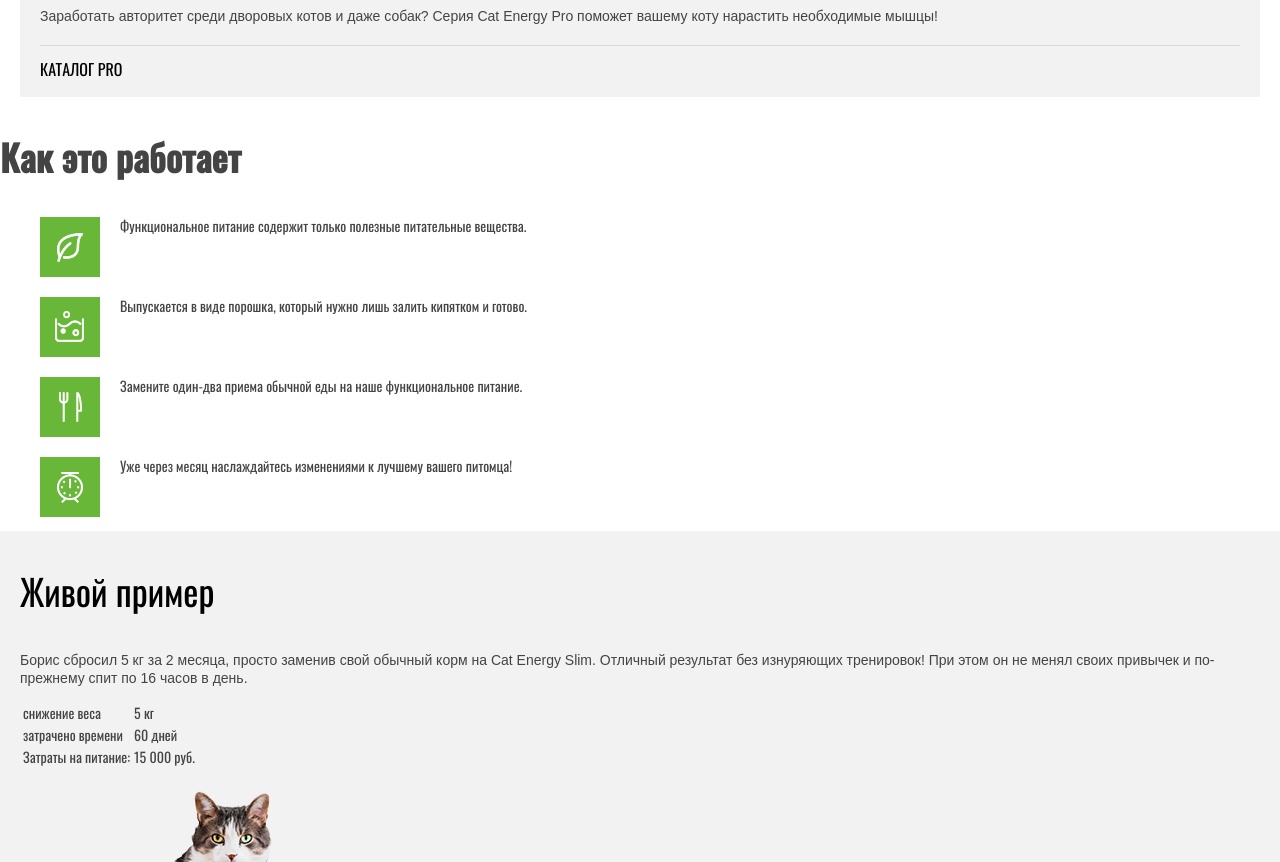
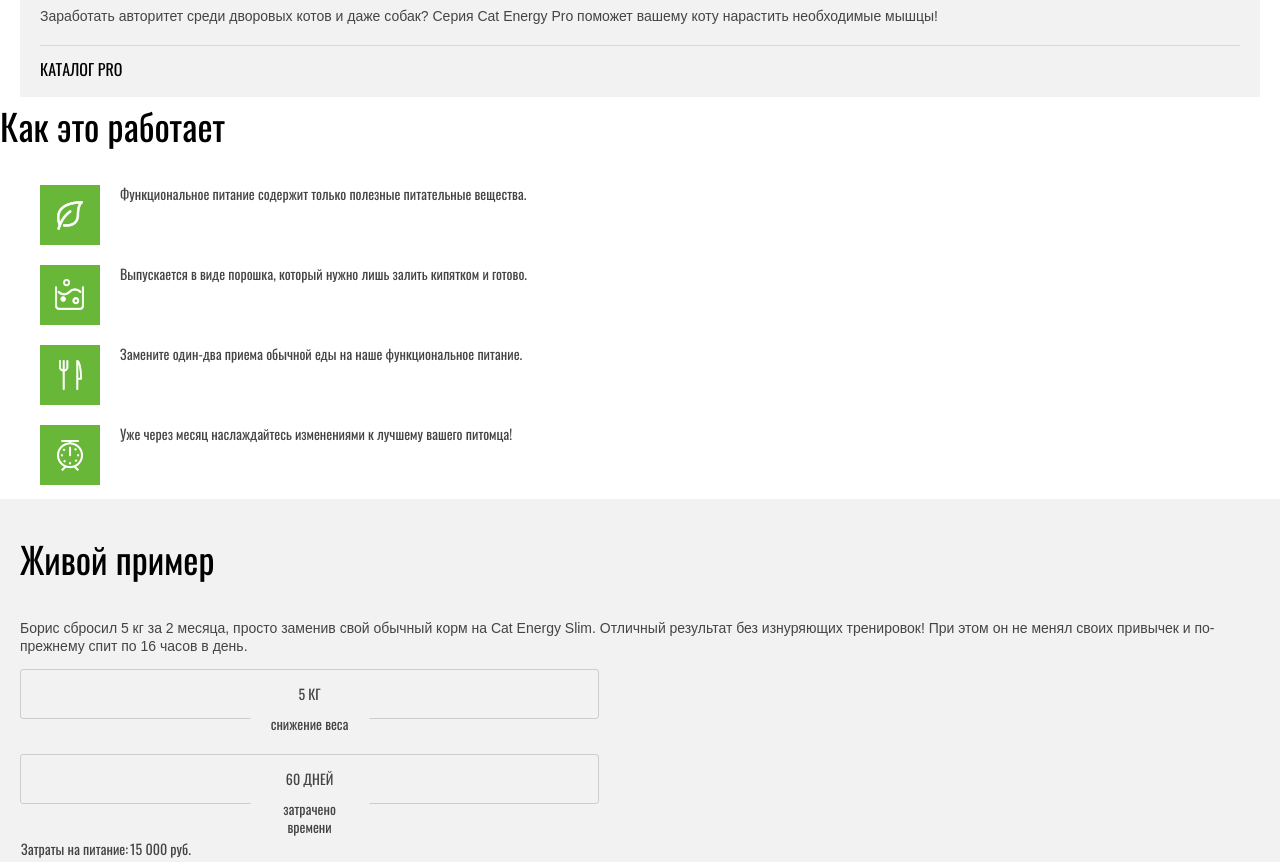
Before and after one commit to Coopersino/28813-cat-energy-16, a website: page source/index.html in a window 1280 px wide. Shown: the part 1420-2282 px from the top of the page. Drawn offline with nearby package versions, Linux system fonts and the light colour scheme; files that its build step writes are made by us from their sources.

Commit message:
Добавляет мелкие доработки

```diff
--- a/source/index.html
+++ b/source/index.html
@@ -116,7 +116,7 @@
                 <td class="story__fact-amount">5 кг</td>
               </tr>
               <tr class="story__fact  story__fact--cell">
-                <td class="story__fac-name">затрачено
+                <td class="story__fact-name">затрачено
                   времени</td>
                 <td class="story__fact-amount">60 дней</td>
               </tr>
--- a/source/sass/blocks/advantages.scss
+++ b/source/sass/blocks/advantages.scss
@@ -1,6 +1,10 @@
 .advantages__title {
+  margin: 0;
+  margin-bottom: 30px;
+  font-weight: 400;
   font-size: 36px;
-  line-height: 60px;
+  line-height: 1.6;
+  color: #000000;
 }
 
 .advantages-list {
@@ -21,10 +25,8 @@
     content: "";
     position: absolute;
     left: 0;
-
     width: 60px;
     height: 60px;
-
     background: $color-accent;
     background-repeat: no-repeat;
     background-position: center center;
--- a/source/sass/blocks/page-header.scss
+++ b/source/sass/blocks/page-header.scss
@@ -1,7 +1,11 @@
 //page-header
 //page-header__wrapper
 //page-header__logo
-//page-header__logo-image
+.page-header__logo-image {
+  width: 33px;
+  height: 38px;
+}
+
 .page-header {
   padding-top: 15px;
   border-bottom: 1px solid #e6e6e6;
--- a/source/sass/blocks/story.scss
+++ b/source/sass/blocks/story.scss
@@ -26,32 +26,47 @@
   font-family: $secondary-font;
 }
 
-.example__result-name {
-  line-height: 1;
-  font-family: $secondary-font;
+.story__facts-list {
+  width: 100%;
+  border-collapse: collapse;
+  border: 0;
 }
 
-.example__result-amount {
-  font-size: 24px;
-  line-height: 1;
-  color: #000000;
+.story__fact {
+  display: flex;
 }
 
-.example__result--cost {
-  width: 190px;
-  margin: 0 auto;
+.story__fact--cell {
+  position: relative;
+  justify-content: center;
+  align-items: center;
+  width: 44.29%;
+  margin-bottom: 35px;
+  padding: 14px;
+  text-transform: uppercase;
+  border: 1px solid #cdcdcd;
+  border-radius: 3px;
 
-  .example__result-name,
-  .example__result-amount {
-    font-size: 14px;
-    line-height: 1.4;
-    font-family: "Oswald", "Arial", sans-serif;
-    color: #000000;
-    text-transform: uppercase;
+  .story__fact-name {
+    position: absolute;
+    top: 44px;
+    left: 50%;
+    width: 87px;
+    padding-right: 16px;
+    padding-left: 16px;
+    text-align: center;
+    text-transform: lowercase;
+    background: $color-gray;
+    transform: translateX(-50%);
+  }
+
+  .story__fact-amount {
+    display: flex;
+    justify-content: center;
+    width: 100%;
+    text-align: center;
   }
 }
 
-//story__facts-list
-//story__fact
-//story__fact--cell
+
 //story__slider
```
